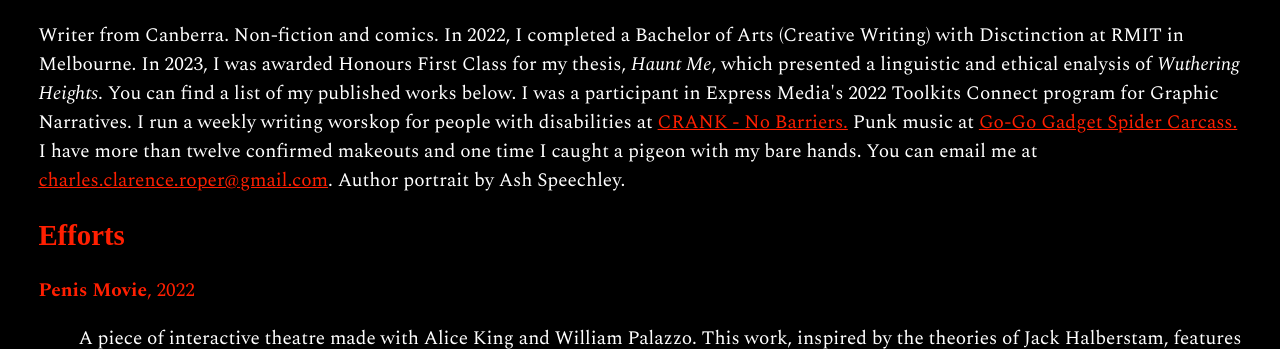
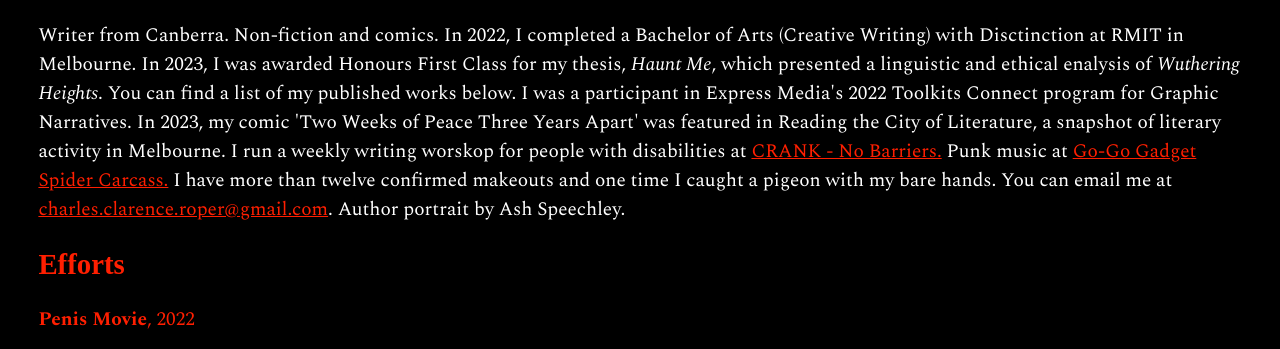
Before and after one commit to slinkmane/Website, a plain HTML site: page index.html in a window 1280 px wide. Shown: the part 478-827 px from the top of the page. Drawn offline with nearby package versions, Linux system fonts and the light colour scheme; a web font is replaced by a local one.

Commit message:
Update index.html

```diff
--- a/index.html
+++ b/index.html
@@ -52,7 +52,7 @@
     which presented a linguistic and ethical enalysis of
     <i>Wuthering Heights</i>. You can find a list of my published works below. I
     was a participant in Express Media's 2022 Toolkits Connect program for
-    Graphic Narratives. I run a weekly writing worskop for people with disabilities at <a style="color: #ff1f01" href="https://crank.com.au/">CRANK - No Barriers.</a> Punk music at <a style="color: #ff1f01" href="https://open.spotify.com/artist/3N8GR6SsKhoTPtApn83rpb?si=6e_3s5eYRJq0sCstIjq6Fw">Go-Go Gadget Spider Carcass.</a>  I have more than twelve confirmed makeouts and one time
+    Graphic Narratives. In 2023, my comic 'Two Weeks of Peace Three Years Apart' was featured in Reading the City of Literature, a snapshot of literary activity in Melbourne. I run a weekly writing worskop for people with disabilities at <a style="color: #ff1f01" href="https://crank.com.au/">CRANK - No Barriers.</a> Punk music at <a style="color: #ff1f01" href="https://open.spotify.com/artist/3N8GR6SsKhoTPtApn83rpb?si=6e_3s5eYRJq0sCstIjq6Fw">Go-Go Gadget Spider Carcass.</a>  I have more than twelve confirmed makeouts and one time
     I caught a pigeon with my bare hands. You can email me at
     <a href="charles.clarence.roper@gmail.com." style="color: #ff1f01"
       >charles.clarence.roper@gmail.com</a
```
